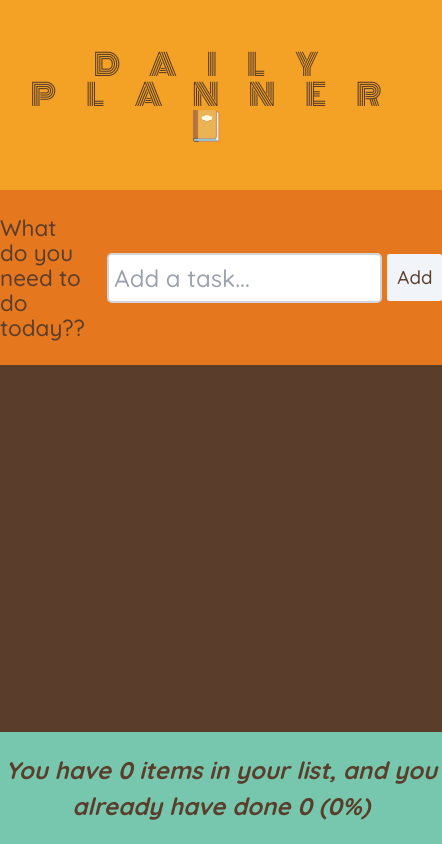
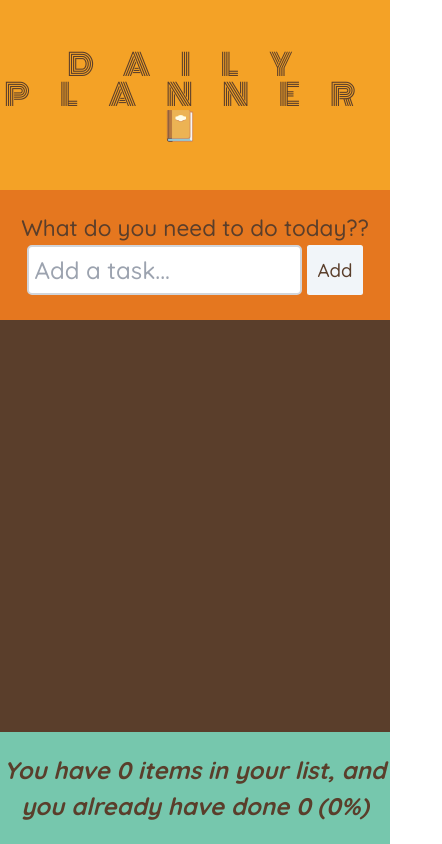
Before and after one commit to cedekpoole/daily-planner, a React (Vite) app: page / in a window 390 px wide. Shown: the whole page, 442 px wide, since content can reach past the window. Built offline with nearby package versions, Linux system fonts and the light colour scheme.

Commit message:
make layout responsive + restyle item list elements

```diff
--- a/src/components/Form.jsx
+++ b/src/components/Form.jsx
@@ -24,10 +24,11 @@ export default function Form({ list, setList }) {
 
   return (
     <form
-      className="bg-[#e5771f] py-10 flex items-center justify-center gap-2"
+      className="bg-[#e5771f] py-10 flex flex-wrap items-center justify-center gap-2"
       onSubmit={handleSubmit}
     >
-      <h3 className="mr-7 text-4xl">What do you need to do today??</h3>
+      <h3 className="lg:mr-7 text-4xl">What do you need to do today??</h3>
+      <div className="gap-2 flex">
         <input
           type="text"
           className="border-2 border-gray-300 focus:border-blue-500 focus:ring-2 focus:ring-blue-500 focus:outline-none rounded-lg p-2"
@@ -38,6 +39,7 @@ export default function Form({ list, setList }) {
         <button className="cursor-pointer border-none rounded bg-slate-100 px-4 text-3xl py-5 transform hover:scale-105">
           Add
         </button>
+      </div>
     </form>
   );
 }
--- a/src/components/Item.jsx
+++ b/src/components/Item.jsx
@@ -1,6 +1,6 @@
 export default function Item({ item, toggleDone, removeItem }) {
   return (
-    <li className="flex items-center gap-3">
+    <li className="flex items-center justify-between gap-3 border shadow-md border-black rounded p-5 bg-lime-950">
       <span style={item.done ? { textDecoration: "line-through" } : {}}>
         {item.id}. {item.description}
       </span>
--- a/src/components/ItemList.jsx
+++ b/src/components/ItemList.jsx
@@ -18,8 +18,8 @@ export default function ItemList({ list, setList }) {
   }
 
   return (
-    <div className="bg-[#5a3e2b] text-[#ffebb3] py-10 flex justify-between flex-col gap-8 items-center">
-      <ul className="list-none w-4/5  grid grid-cols-[repeat(auto-fit,minmax(250px,1fr))] gap-3 justify-center content-start">
+    <div className="bg-[#5a3e2b] text-[#ffebb3] py-10 flex flex-col gap-8 items-center">
+      <ul className="list-none w-4/5 grid grid-cols-1 md:grid-cols-2 lg:grid-cols-3 gap-8">
         {list.map((item) => (
           <Item
             key={item.id}
```
Lines whose indentation alone changed are shown as unchanged.
